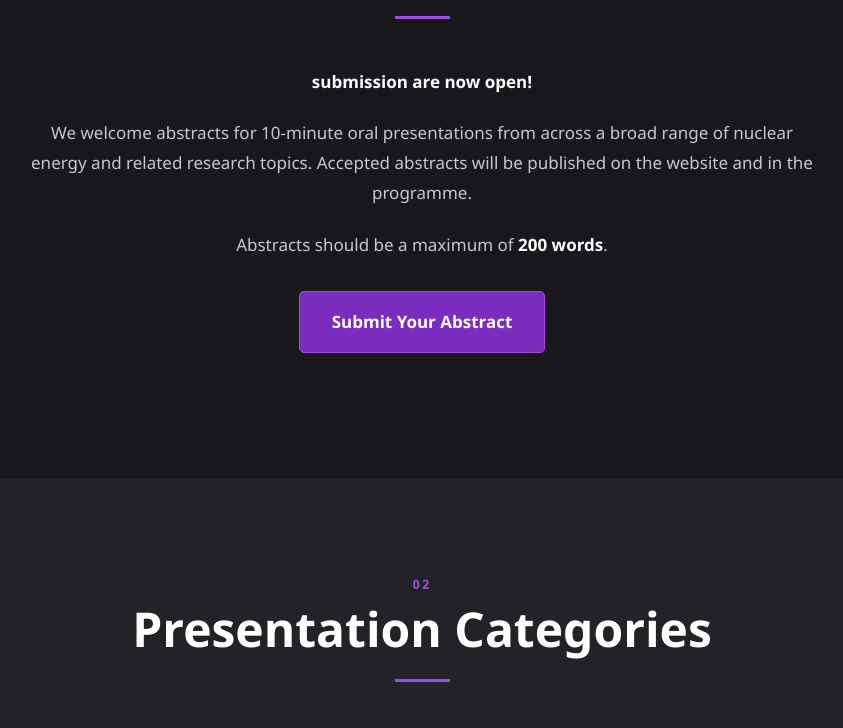
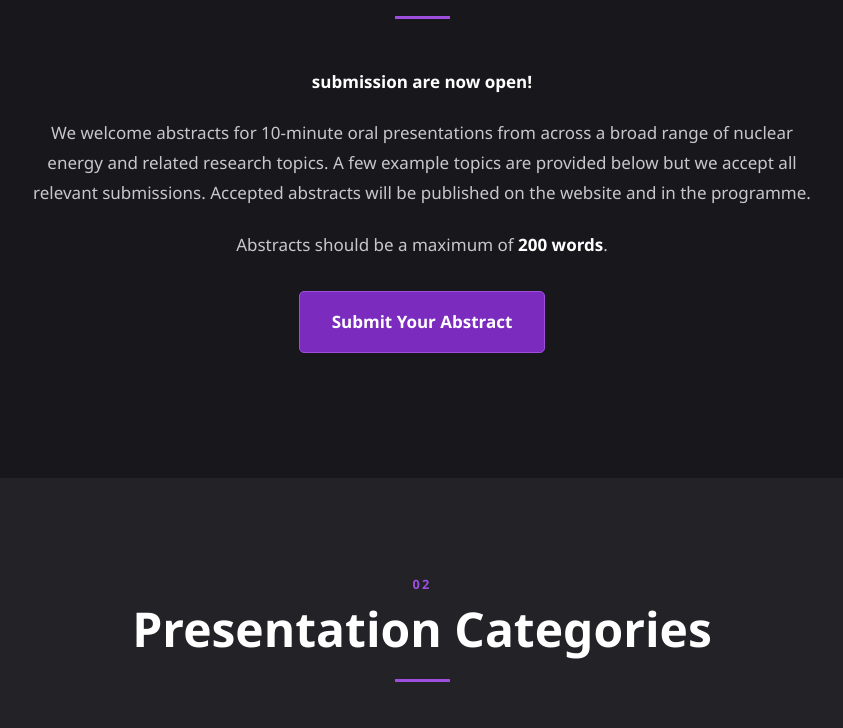
Before and after one commit to PiNE2027/pine2027.github.io, a plain HTML site: page abstract/index.html in a window 1280 px wide. Shown: the part 854-1582 px from the top of the page, without its empty margins (218-1061 px from the left). Drawn offline with Linux system fonts and the light colour scheme.

Commit message:
Date changes

```diff
--- a/abstract/index.html
+++ b/abstract/index.html
@@ -156,7 +156,8 @@
                     <p>
                         We welcome abstracts for 10-minute oral presentations from across a
                         broad range of nuclear energy and related research
-                        topics. Accepted abstracts will be published on the website and in the programme.
+                        topics. A few example topics are provided below but we accept all relevant submissions.
+                        Accepted abstracts will be published on the website and in the programme.
                     </p>
 
                     <p>
@@ -358,7 +359,7 @@
                     </span>
 
                     <span class="deadline-value">
-                        28<sup>th</sup> February 2027
+                        14<sup>th</sup> February 2027
                     </span>
 
                 </div>
```
Also changed, not shown: index.html (+1 -1 lines).
